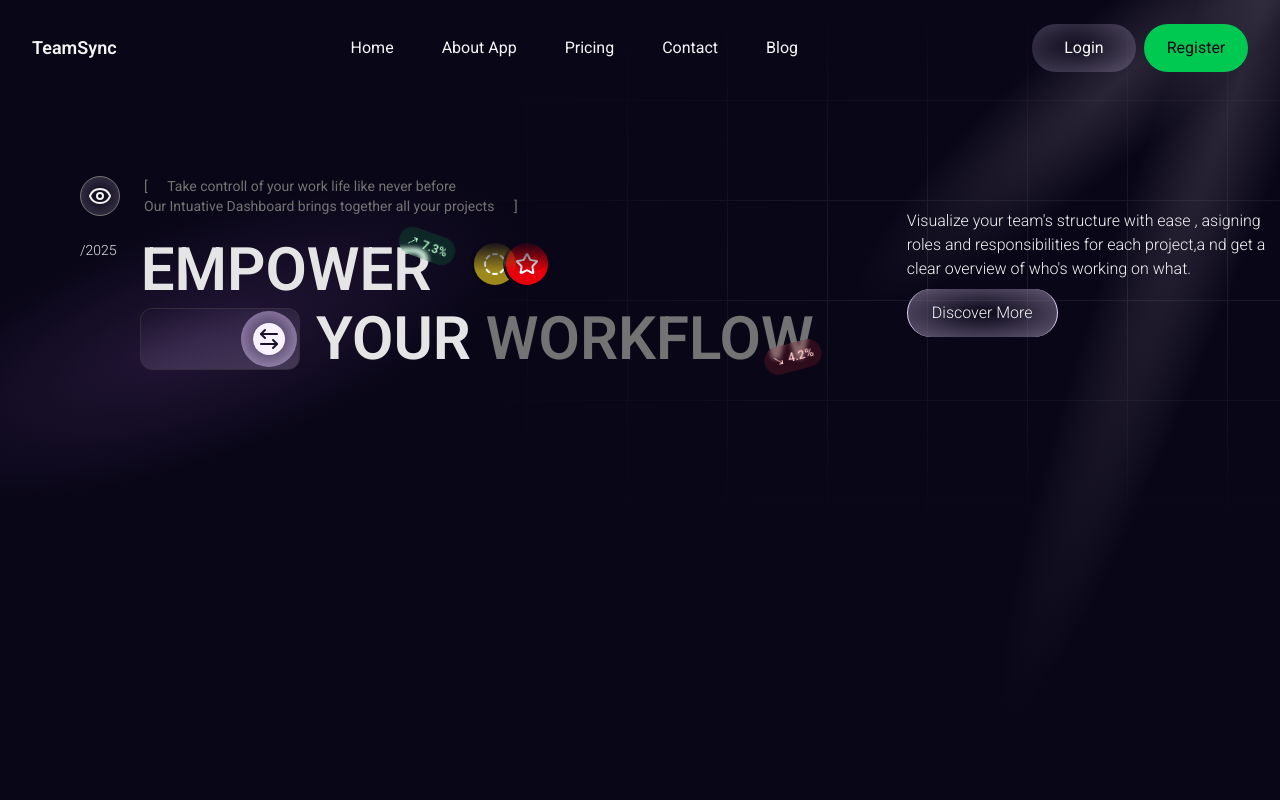
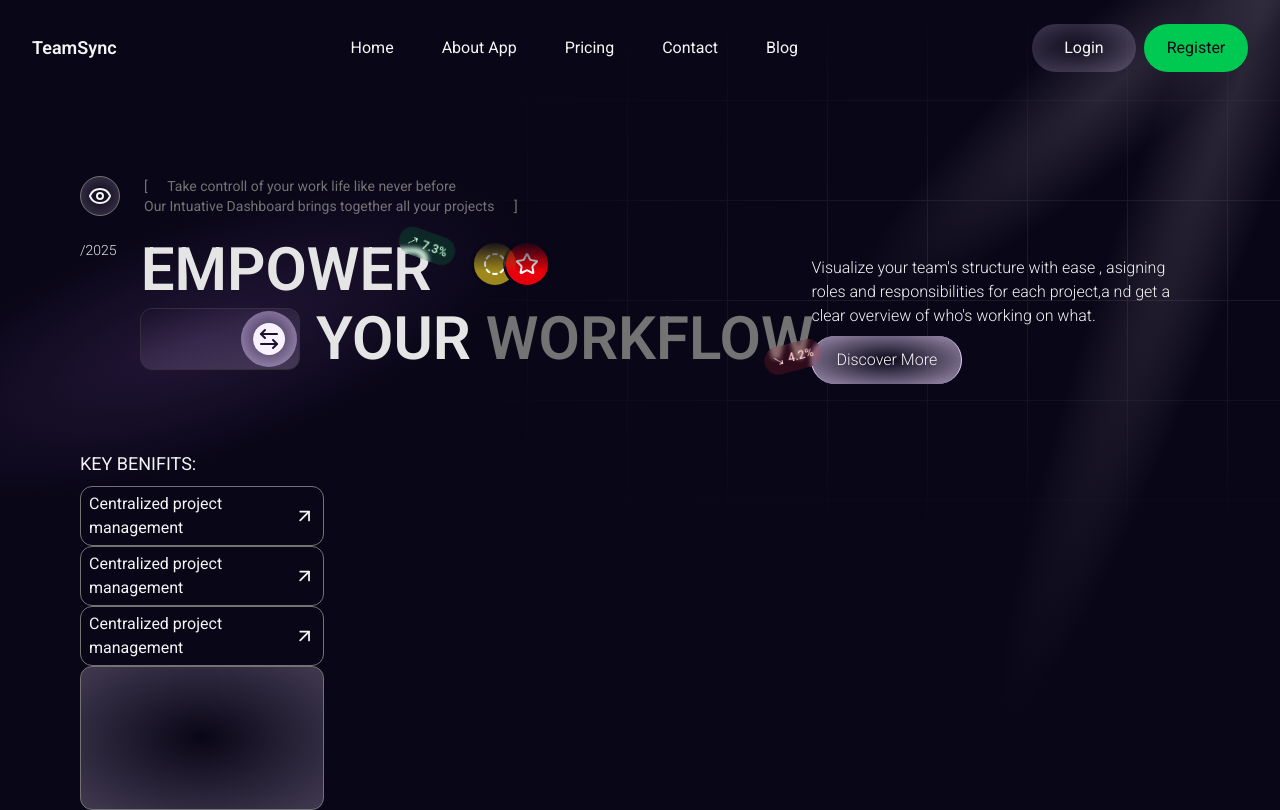
Before and after one commit to prasad-nikam/Heros, a React (Vite) app: page / in a window 1280 px wide. Built offline with nearby package versions, Linux system fonts and the light colour scheme.

Commit message:
TeamSync: create KEY BENIFITS section

```diff
--- a/src/pages/TeamSync/sections/Hero/Hero.tsx
+++ b/src/pages/TeamSync/sections/Hero/Hero.tsx
@@ -14,9 +14,9 @@ import HeroRight from "./HeroRight";
 const Hero: React.FC = () => {
   return (
     <div className="h-full w-full">
-      <div className="mx-20 flex mt-20 w-full items-center justify-center">
-        <HeroLeft/>
-        <HeroRight/>
+      <div className="mx-20 mt-20 flex w-full">
+        <HeroLeft />
+        <HeroRight />
       </div>
     </div>
   );
@@ -30,20 +30,22 @@ type PercentageCircleProps = {
   className?: string;
 };
 
-
 export const PercentageCircle: React.FC<PercentageCircleProps> = ({
   percentage,
   arrow,
   className,
 }: PercentageCircleProps) => {
-
-  const color = arrow ==="up"? "bg-green-500/15 text-green-200":"bg-red-500/15 text-red-200";
+  const color =
+    arrow === "up"
+      ? "bg-green-500/15 text-green-200"
+      : "bg-red-500/15 text-red-200";
 
   return (
     <div
       className={cn(
-        "flex h-fit  items-center justify-center rounded-full p-1.5 px-2",
-        "backdrop-blur-[2px]",color,
+        "flex h-fit items-center justify-center rounded-full p-1.5 px-2",
+        "backdrop-blur-[2px]",
+        color,
         className,
       )}
     >
--- /dev/null
+++ b/src/pages/TeamSync/sections/Hero/HeroBenifitsSection.jsx
@@ -0,0 +1,28 @@
+import { ArrowUpRight } from "lucide-react"
+import { cn } from "@/lib/utils";
+
+const HeroBenifitsSection = () => {
+    return (
+        <div className="flex flex-col w-full">
+            <div className="mt-20 text-lg">KEY BENIFITS:</div>
+            <div className="flex flex-col flex-1 w-1/3 mt-2">
+                <BenifitsCard />
+                <BenifitsCard />
+                <BenifitsCard />
+                <div className={cn("h-36 w-full rounded-xl border border-neutral-500 px-2 flex justify-between items-center", "bg-[radial-gradient(transparent_0%,var(--color-purple-200)_400%)]")}></div>
+            </div>
+
+        </div>
+    )
+}
+
+export default HeroBenifitsSection
+
+const BenifitsCard = () => {
+    return (<>
+        <div className="h-15 w-full rounded-xl border border-neutral-500 px-2 flex justify-between items-center">
+            <div className="text-sx">Centralized project management </div>
+            <ArrowUpRight />
+        </div>
+    </>)
+}
--- a/src/pages/TeamSync/sections/Hero/HeroLeft.tsx
+++ b/src/pages/TeamSync/sections/Hero/HeroLeft.tsx
@@ -1,11 +1,13 @@
 import HeroIntro from "./HeroIntro";
 import HeroHeadline from "./HeroHeadline";
+import HeroBenifitsSection from "./HeroBenifitsSection";
 const HeroLeft = () => {
   return (
     <>
-      <div className="w- flex flex-col">
-        <HeroIntro/>
-        <HeroHeadline/>
+      <div className="flex w-4/7 flex-col">
+        <HeroIntro />
+        <HeroHeadline />
+        <HeroBenifitsSection />
       </div>
     </>
   );
--- a/src/pages/TeamSync/sections/Hero/HeroRight.tsx
+++ b/src/pages/TeamSync/sections/Hero/HeroRight.tsx
@@ -1,26 +1,29 @@
-import React from 'react'
-import { cn } from "@/lib/utils"
+import React from "react";
+import { cn } from "@/lib/utils";
 
 const HeroRight = () => {
   return (
     <>
-       <div className="flex-1 flex flex-col items-center">
+      <div className="mt-20 flex flex-1 flex-col items-start">
         <div>
           <div className="w-90 font-light text-neutral-100">
-                Visualize your team's structure with ease , asigning roles and responsibilities for each project,a nd get a clear overview of who's working on what.
+            Visualize your team's structure with ease , asigning roles and
+            responsibilities for each project,a nd get a clear overview of who's
+            working on what.
           </div>
-            <button className={cn(
-              "px-6 py-3 mt-2 rounded-full font-light text-neutral-100 border-x-1 border-purple-200 cursor-pointer",
-              "bg-[radial-gradient(transparent_0%,var(--color-purple-200)_250%)]",
-              "hover:bg-[radial-gradient(transparent_0%,var(--color-purple-200)_150%)]"
-            )}>
+          <button
+            className={cn(
+              "mt-2 cursor-pointer rounded-full border-x border-purple-200 px-6 py-3 font-light text-neutral-100",
+              "bg-[radial-gradient(transparent_0%,var(--color-purple-200)_150%)]",
+              "hover:bg-[radial-gradient(transparent_0%,var(--color-purple-200)_100%)]",
+            )}
+          >
             Discover More
           </button>
         </div>
-
       </div>
     </>
-  )
-}
+  );
+};
 
-export default HeroRight
+export default HeroRight;
```
Lines whose indentation alone changed are shown as unchanged.
